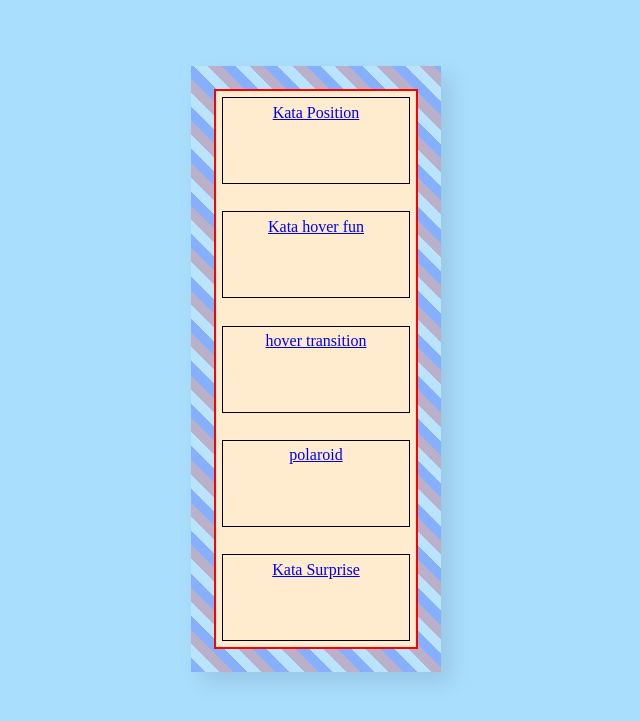
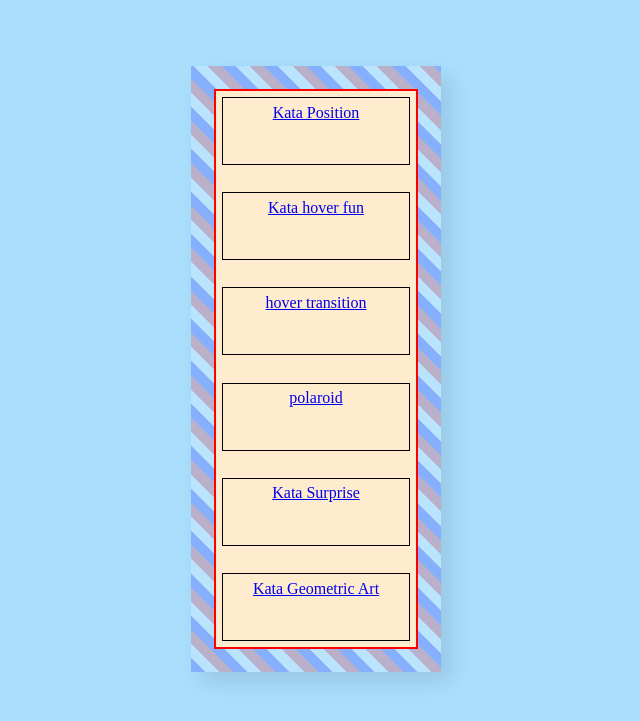
Before and after one commit to Student-Torsten/Katas, a plain HTML site: page index.html in a window 1280 px wide. Shown: the part 87-808 px from the top of the page, without its empty margins (324-964 px from the left). Drawn offline with Linux system fonts and the light colour scheme.

Commit message:
update kata index

```diff
--- a/index.html
+++ b/index.html
@@ -15,6 +15,7 @@
         <div><a href="hover.txt/index.html">hover transition</a></div>
         <div><a href="polaroid/index.html">polaroid</a></div>
         <div><a href="kata_surprise/index.html">Kata Surprise</a></div>
+        <div><a href="geometric_art/index.html">Kata Geometric Art</a></div>
       </div>
     </main>
   </body>
```
